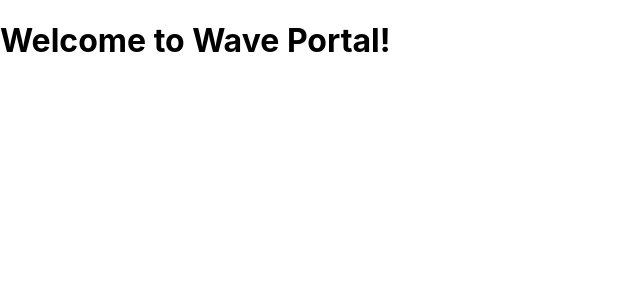
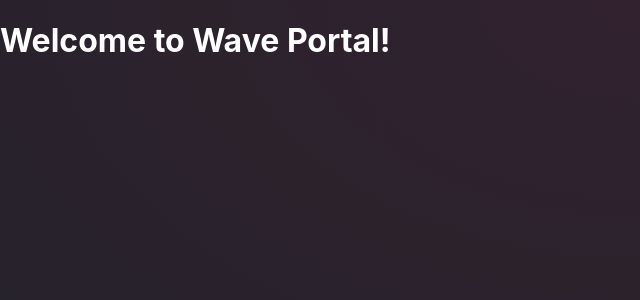
Before and after one commit to manuelpires/waveportal, a Next.js app: page / in a window 1280 px wide. Shown: the top 300 px of the page, without its empty margins (0-640 px from the left). Built offline with nearby package versions, Linux system fonts and the light colour scheme; what @web3-react/core would draw is missing.

Commit message:
Created Layout component

```diff
--- /dev/null
+++ b/components/Layout.tsx
@@ -0,0 +1,23 @@
+import { ReactNode } from "react";
+import Head from "next/head";
+import styles from "../styles/Layout.module.css";
+
+type Props = {
+  children?: ReactNode;
+  title: string;
+};
+
+const Layout = ({ children, title }: Props) => (
+  <>
+    <div>
+      <Head>
+        <title>{title}</title>
+        <link rel="icon" href="/favicon.ico" />
+      </Head>
+      {children}
+    </div>
+    <div className={styles.backgroundRadialGradient} />
+  </>
+);
+
+export default Layout;
--- a/pages/index.tsx
+++ b/pages/index.tsx
@@ -1,16 +1,11 @@
-import Head from "next/head";
+import Layout from "../components/Layout";
 
-export default function Home() {
-  return (
-    <div>
-      <Head>
-        <title>Wave Portal | Manuel Pires</title>
-        <link rel="icon" href="/favicon.ico" />
-      </Head>
+const Home = () => (
+  <Layout title="Wave Portal | Manuel Pires">
+    <main>
+      <h1>Welcome to Wave Portal!</h1>
+    </main>
+  </Layout>
+);
 
-      <main>
-        <h1>Welcome to Wave Portal!</h1>
-      </main>
-    </div>
-  );
-}
+export default Home;
--- /dev/null
+++ b/styles/Layout.module.css
@@ -0,0 +1,12 @@
+.backgroundRadialGradient {
+  position: fixed;
+  top: 0;
+  left: 0;
+  right: 0;
+  pointer-events: none;
+  width: 200vw;
+  height: 200vh;
+  background: radial-gradient(50% 50% at 50% 50%,#fc077d14 0,rgba(255,255,255,0) 100%);
+  transform: translate(-50vw,-100vh);
+  z-index: -1;
+}
--- a/styles/globals.css
+++ b/styles/globals.css
@@ -4,6 +4,11 @@ body {
   margin: 0;
   font-family: -apple-system, BlinkMacSystemFont, Segoe UI, Roboto, Oxygen,
     Ubuntu, Cantarell, Fira Sans, Droid Sans, Helvetica Neue, sans-serif;
+}
+
+html {
+  background-color: #212429;
+  color: #ffffff;
 }
 
 a {
```
